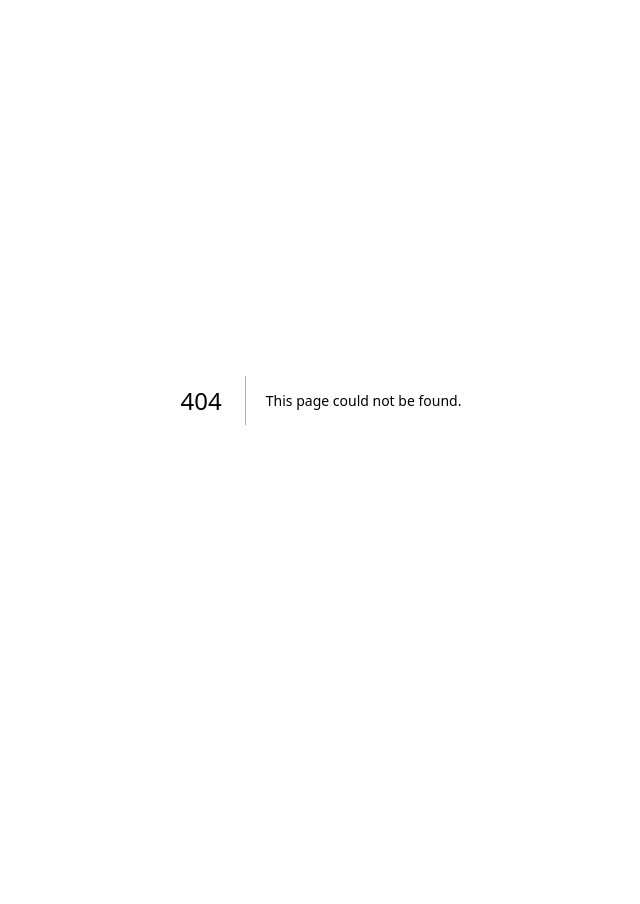
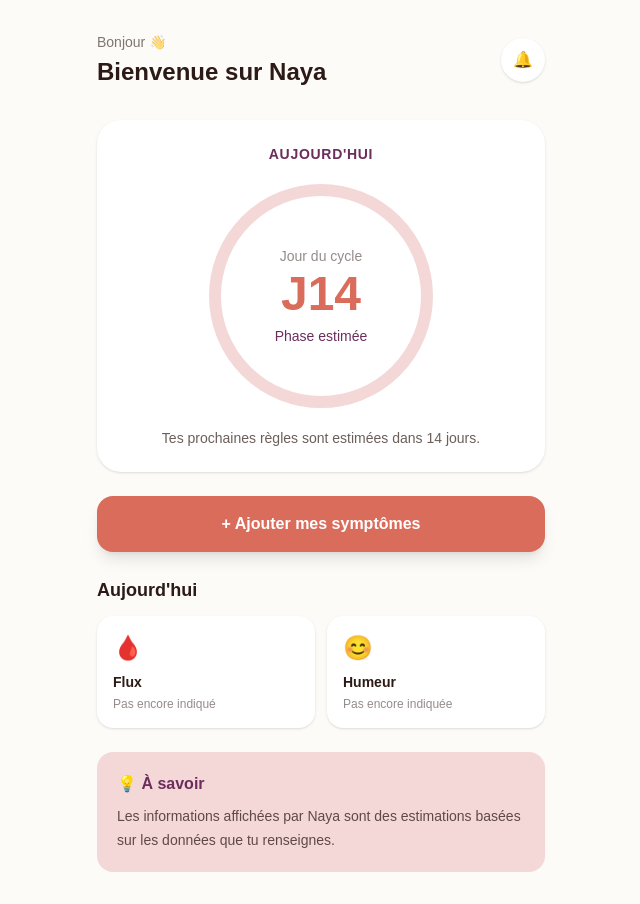
Before and after one commit to mountaga-tall/NAYA, a Next.js app: page /accueil in a window 1280 px wide. Before the commit this address had no page. Shown: the whole page, without its empty margins (319-959 px from the left). Before the commit the page ends 800 px from the top, so only its background shows below. Built offline with nearby package versions, Linux system fonts and the light colour scheme.

Commit message:
Add AccueilPage component with layout and content

```diff
--- /dev/null
+++ b/app/accueil/page.tsx
@@ -0,0 +1,97 @@
+import Link from "next/link";
+
+export default function AccueilPage() {
+  return (
+    <main className="min-h-screen bg-[#FDFBF7] px-6 py-8 text-[#2C1A16]">
+      <div className="mx-auto max-w-md">
+        <header className="mb-8 flex items-center justify-between">
+          <div>
+            <p className="text-sm text-[#2C1A16]/60">
+              Bonjour 👋
+            </p>
+
+            <h1 className="mt-1 text-2xl font-bold">
+              Bienvenue sur Naya
+            </h1>
+          </div>
+
+          <div className="flex h-11 w-11 items-center justify-center rounded-full bg-white shadow-sm">
+            🔔
+          </div>
+        </header>
+
+        <section className="mb-6 rounded-3xl bg-white p-6 text-center shadow-sm">
+          <p className="text-sm font-semibold uppercase tracking-wider text-[#6B2D5C]">
+            Aujourd'hui
+          </p>
+
+          <div className="mx-auto mt-5 flex h-56 w-56 items-center justify-center rounded-full border-[12px] border-[#F4D8D8]">
+            <div>
+              <p className="text-sm text-[#2C1A16]/50">
+                Jour du cycle
+              </p>
+
+              <p className="mt-1 text-5xl font-bold text-[#D96C5B]">
+                J14
+              </p>
+
+              <p className="mt-2 text-sm font-medium text-[#6B2D5C]">
+                Phase estimée
+              </p>
+            </div>
+          </div>
+
+          <p className="mt-5 text-sm text-[#2C1A16]/70">
+            Tes prochaines règles sont estimées dans 14 jours.
+          </p>
+        </section>
+
+        <Link
+          href="/journal"
+          className="mb-6 block w-full rounded-2xl bg-[#D96C5B] px-6 py-4 text-center font-bold text-white shadow-lg"
+        >
+          + Ajouter mes symptômes
+        </Link>
+
+        <section className="mb-6">
+          <h2 className="mb-3 text-lg font-bold">
+            Aujourd'hui
+          </h2>
+
+          <div className="grid grid-cols-2 gap-3">
+            <div className="rounded-2xl bg-white p-4 shadow-sm">
+              <p className="text-2xl">🩸</p>
+              <p className="mt-2 text-sm font-semibold">
+                Flux
+              </p>
+              <p className="mt-1 text-xs text-[#2C1A16]/50">
+                Pas encore indiqué
+              </p>
+            </div>
+
+            <div className="rounded-2xl bg-white p-4 shadow-sm">
+              <p className="text-2xl">😊</p>
+              <p className="mt-2 text-sm font-semibold">
+                Humeur
+              </p>
+              <p className="mt-1 text-xs text-[#2C1A16]/50">
+                Pas encore indiquée
+              </p>
+            </div>
+          </div>
+        </section>
+
+        <section className="rounded-2xl bg-[#F4D8D8] p-5">
+          <h2 className="font-bold text-[#6B2D5C]">
+            💡 À savoir
+          </h2>
+
+          <p className="mt-2 text-sm leading-6 text-[#2C1A16]/75">
+            Les informations affichées par Naya sont des estimations
+            basées sur les données que tu renseignes.
+          </p>
+        </section>
+      </div>
+    </main>
+  );
+}
```
